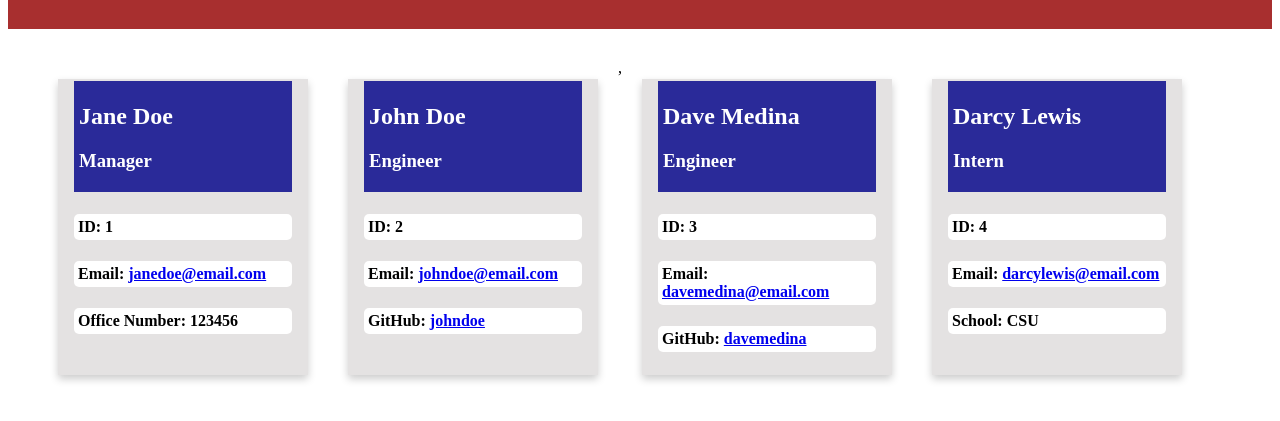
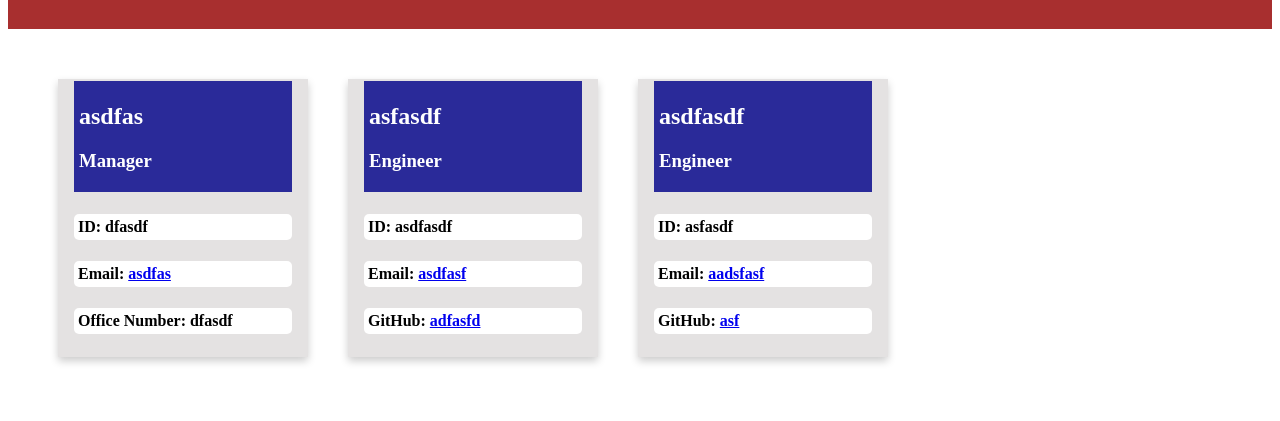
Before and after one commit to AllysonMcGrath/cbcchallenge10, a website: page index.html in a window 1280 px wide. Shown: the part 79-500 px from the top of the page. Drawn offline with Linux system fonts and the light colour scheme.

Commit message:
fixed comma display in html

```diff
--- a/index.html
+++ b/index.html
@@ -16,13 +16,13 @@
     <div class="card">
           <div class="container">
               <div class="heading">
-                  <h2>Jane Doe</h2>
+                  <h2>asdfas</h2>
                   <h3>Manager</h3>
               </div>
               <div class="details">
-                  <h4>ID: 1</h4>
-                  <h4>Email: <a href="mailto:janedoe@email.com">janedoe@email.com</a></h4>
-                  <h4>Office Number: 123456</h4>
+                  <h4>ID: dfasdf</h4>
+                  <h4>Email: <a href="mailto:asdfas">asdfas</a></h4>
+                  <h4>Office Number: dfasdf</h4>
               </div>
           </div>
       </div>
@@ -30,44 +30,30 @@
       <div class="card">
       <div class="container">
           <div class="heading">
-              <h2>John Doe</h2>
+              <h2>asfasdf</h2>
               <h3>Engineer</h3>
           </div>
           <div class="details">
-              <h4>ID: 2</h4>
-              <h4>Email: <a href="mailto:johndoe@email.com">johndoe@email.com</a></h4>
-              <h4>GitHub: <a href="https://github.com/johndoe">johndoe</a></h4>
+              <h4>ID: asdfasdf</h4>
+              <h4>Email: <a href="mailto:asdfasf">asdfasf</a></h4>
+              <h4>GitHub: <a href="https://github.com/adfasfd" target="_blank">adfasfd</a></h4>
           </div>
       </div>
-  </div>,
+  </div>
 
       <div class="card">
       <div class="container">
           <div class="heading">
-              <h2>Dave Medina</h2>
+              <h2>asdfasdf</h2>
               <h3>Engineer</h3>
           </div>
           <div class="details">
-              <h4>ID: 3</h4>
-              <h4>Email: <a href="mailto:davemedina@email.com">davemedina@email.com</a></h4>
-              <h4>GitHub: <a href="https://github.com/davemedina">davemedina</a></h4>
+              <h4>ID: asfasdf</h4>
+              <h4>Email: <a href="mailto:aadsfasf">aadsfasf</a></h4>
+              <h4>GitHub: <a href="https://github.com/asf" target="_blank">asf</a></h4>
           </div>
       </div>
   </div>
-
-        <div class="card">
-              <div class="container">
-                  <div class="heading">
-                      <h2>Darcy Lewis</h2>
-                      <h3>Intern</h3>
-                  </div>
-                  <div class="details">
-                      <h4>ID: 4</h4>
-                      <h4>Email: <a href="mailto:darcylewis@email.com">darcylewis@email.com</a></h4>
-                      <h4>School: CSU</h4>
-                  </div>
-              </div>
-          </div>
     </div>
 </body>
 </html>
--- a/src/page-template.js
+++ b/src/page-template.js
@@ -59,7 +59,8 @@ function generatePage(employeeArr) {
     html.push(employeeArr.filter(employee => employee.getRole() == "Manager").map(manager => generateManager(manager)));
     html.push(employeeArr.filter(employee => employee.getRole() == "Engineer").map(engineer => generateEngineer(engineer)));
     html.push(employeeArr.filter(employee => employee.getRole() == "Intern").map(intern => generateIntern(intern)));
-    return html.join("");
+    console.log(html);
+    return html.flat().join("");
 }
 
 
```
